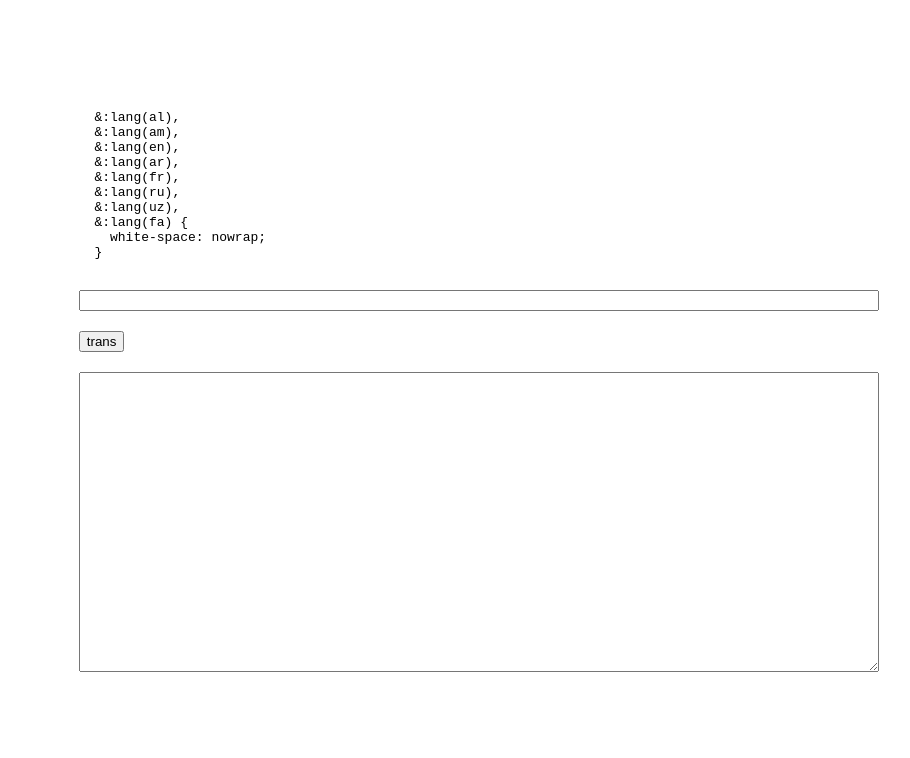
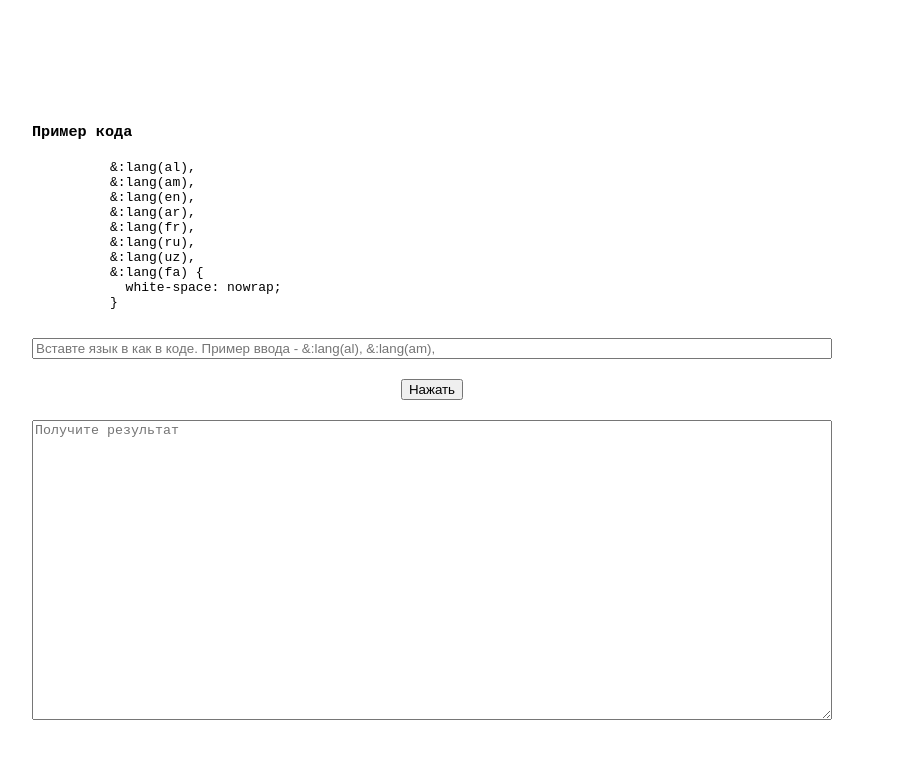
Before and after one commit to DmitryPash/Lang-translators, a plain HTML site: page index.html in a window 1280 px wide. Shown: the whole page, without its empty margins (208-1118 px from the left). Drawn offline with Linux system fonts and the light colour scheme.

Commit message:
code example

```diff
--- a/index.html
+++ b/index.html
@@ -8,6 +8,7 @@
   <body>
     <div class="container">
       <pre>
+        <h3>Пример кода</h3>
           &:lang(al),
           &:lang(am),
           &:lang(en),
@@ -18,11 +19,14 @@
           &:lang(fa) {
             white-space: nowrap;
           }
-      </з>
-
-      <input id="input" type="text" />
-      <button class="trans">trans</button>
-      <textarea class="output"></textarea>
+        </pre>
+      <input
+        id="input"
+        type="text"
+        placeholder="Вставте язык в как в коде. Пример ввода - &:lang(al), &:lang(am),"
+      />
+      <button class="trans">Нажать</button>
+      <textarea class="output" placeholder="Получите результат"></textarea>
     </div>
   </body>
   <script>
@@ -165,9 +169,11 @@
     input {
       width: 100%;
     }
-
     pre {
       width: 100%;
+    }
+    h3 {
+      margin-bottom: 4px;
     }
     .output {
       height: 300px;
```
Lines whose indentation alone changed are shown as unchanged.
